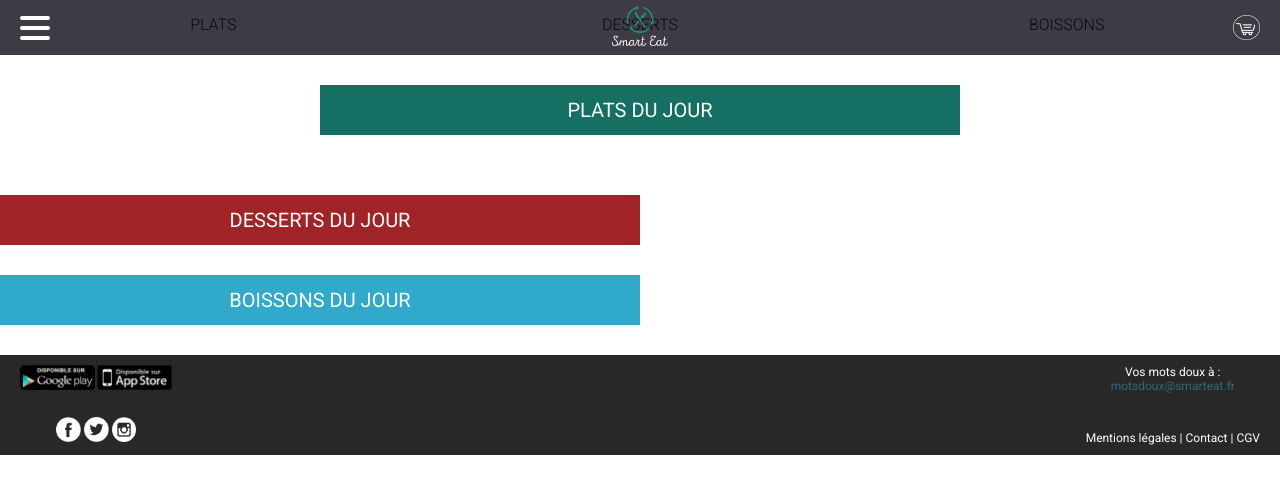
After one commit to AnthonySpault/SmartEat, a PHP site: template views/customize.html.twig in a window 1280 px wide. The commit adds this page. Shown: the top 494 px of the page. Run offline with PHP 8.4, Linux system fonts and the light colour scheme; the template is opened without the code that fills it, so the values that code supplies are empty; some libraries are stand-ins or nearby versions.

Commit message:
add customize page

```diff
--- a/Model/DBManager.php
+++ b/Model/DBManager.php
@@ -82,6 +82,7 @@ class DBManager
         $dbh = $this->getDbh();
         $sth = $dbh->prepare($query);
         $sth->execute($data);
+        return $sth;
     }
 
     public function findOne($query)
--- a/Model/UserManager.php
+++ b/Model/UserManager.php
@@ -20,6 +20,7 @@ class UserManager
     private function __construct()
     {
         $this->DBManager = DBManager::getInstance();
+        $this->ContentManager = ContentManager::getInstance();
     }
 
     public function getUserById($id)
@@ -172,7 +173,7 @@ class UserManager
         $plates['category'] = $data['category'];
         $this->DBManager->insert('plates', $plates);
 
-        $req = $this->getPlatesByName($data['plateName']);
+        $req = $this->ContentManager->getPlatesByName($data['plateName']);
         $update['image'] = 'uploads/plates_img/' . $req['id'] . strrchr(basename($img['file']['name']), '.');
         $update['id'] = $req['id'];
         $query = $this->DBManager->findOneSecure("UPDATE plates SET `image`= :image  WHERE `id` = :id", $update);
--- a/assets/css/style.css
+++ b/assets/css/style.css
@@ -118,6 +118,7 @@ body {
     list-style-type: none;
     text-transform: capitalize;
 }
+
 #mobile-nav nav ul li a {
     text-decoration: none;
     color: white;
@@ -125,18 +126,20 @@ body {
     display: block;
     text-indent: 10px;
 }
+
 #mobile-nav nav ul li a:hover, #mobile-nav nav ul li a.active {
     background-color: white;
     color: #333
 }
 
-#mobile-nav.latAparece{
+#mobile-nav.latAparece {
     left: 0px;
     transition: all .3s ease;
 }
-#mobile-nav.latDesaparece{
-	left: -320px;
-	transition: all .3s ease;
+
+#mobile-nav.latDesaparece {
+    left: -320px;
+    transition: all .3s ease;
 }
 
 /* FOOTER */
@@ -226,9 +229,11 @@ body {
 .dish, #dish {
     background-color: #157063;
 }
+
 .dessert, #dessert {
     background-color: #a02427;
 }
+
 .drink, #drink {
     background-color: #31a9cb;
 }
@@ -382,6 +387,7 @@ body {
     margin: 5%;
     border: 10px solid #157063;
 }
+
 .partnerblock img {
     width: 70%;
     height: auto;
@@ -476,3 +482,11 @@ body {
     color: white;
     border: 0;
 }
+
+.none {
+    display: none;
+}
+
+.label{
+    opacity : 0.8;
+}
--- /dev/null
+++ b/assets/js/customize.js
@@ -0,0 +1,25 @@
+/*var label = $('label');
+for(var i = 0; i<label.length;i++){
+
+label[i].onclick = function () {
+
+        this.style.opacity='0.8';
+
+
+};
+}*/
+    var label =  $('label');
+    var labelDrinksChecked = $('input:checked[name=drinks]');
+    var labelDishChecked = $('input:checked[name=dish]');
+    var labelDessertsChecked = $('input:checked[name=dessert]');
+
+    var labelDrinks = $('#drinks');
+    var labelDish = $('#dish');
+    var labelDessert = $('#dessert');
+label.click(function(){
+    labelDrinks.each(function (){
+        $(this).change(function(){
+            labelDrinksChecked.next().addClass('label');
+        });
+    });
+});
--- a/config/config.yml
+++ b/config/config.yml
@@ -8,6 +8,7 @@ routes:
     registeraddress: 'Security:registeraddress'
     profile: 'Security:profile'
     PaypallPN: 'Security:PaypallPN'
+    customize: 'Default:customize'
 
 defaut_route: 'home'
 
--- /dev/null
+++ b/views/customize.html.twig
@@ -0,0 +1,58 @@
+{% extends 'layout.html.twig' %}
+
+{% block content %}
+
+    <div class="itemnavmobile">
+        <a href="#dish" class="dish">Plats</a>
+        <a href="#dessert" class="dessert">Desserts</a>
+        <a href="#drink" class="drink">Boissons</a>
+    </div>
+
+    <div class="categorytitle" id="dish">Plats du jour</div>
+
+
+    <form id="formMeal" method="POST" action="?action=customize">
+        {% for dish in dishes %}
+
+            <h2 class="title">{{ dish.name }}</h2>
+            <input type="radio" id="{{ dish.name }}" name="dish" value="{{ dish.id }}" class="none">
+            <label for="{{ dish.name }}"> <img src="{{ dish.image }}" alt="{{ dish.name }}"></label>
+
+
+
+        {% endfor %}
+
+
+        <div class="categorytitle" id="dessert">Desserts du jour</div>
+
+
+        {% for dessert in desserts %}
+
+            <h2 class="title">{{ dessert.name }}</h2>
+            <input type="radio"  id="{{ dessert.name }}" name="dessert" value="{{ dessert.id }}" class="none">
+            <label for="{{ dessert.name }}"><img src="{{ dessert.image }}" alt="{{ dessert.name }}"></label>
+
+
+
+
+        {% endfor %}
+
+
+        <div class="categorytitle" id="drink">Boissons du jour</div>
+
+
+        {% for drink in drinks %}
+            <h2 class="title">{{ drink.name }}</h2>
+
+            <input type="radio" id="drinks" name="drinks" value="{{ drinks.id }}" class="none">
+            <label for="drinks"> <img src="{{ drink.image }}" alt="{{ drink.name }}"></label>
+
+
+
+
+        {% endfor %}
+
+
+    </form>
+    <script src="assets/js/customize.js"></script>
+{% endblock %}
```
Also changed, not shown: Controller/DefaultController.php (+25 -0 lines).
